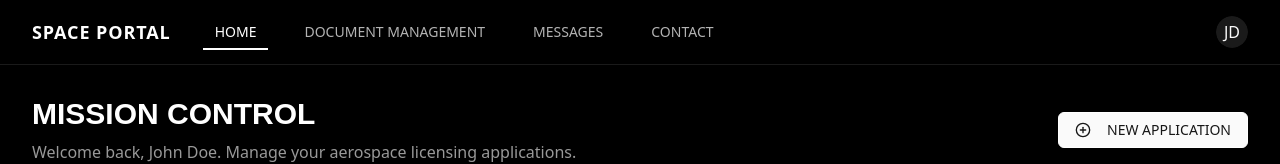
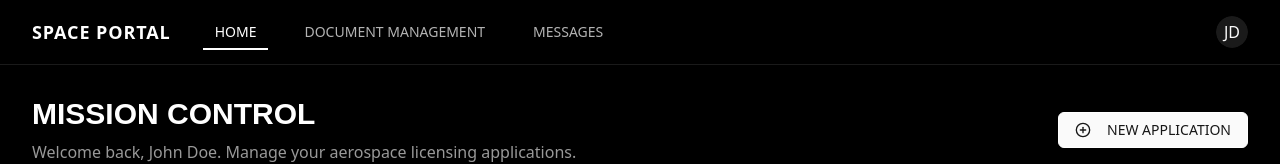
Before and after one commit to rohansat/spli, a Next.js app in the folder space-portal/: page /dashboard in a window 1280 px wide. Shown: the top 164 px of the page. Built offline with nearby package versions, Linux system fonts and the light colour scheme; a web font is replaced by a local one.

Commit message:
feat: remove CONTACT link from navigation bar

```diff
--- a/space-portal/src/components/layout/Navbar.tsx
+++ b/space-portal/src/components/layout/Navbar.tsx
@@ -37,9 +37,6 @@ export function Navbar({ userInitials = 'U', userImage }: NavbarProps) {
             </NavLink>
             <NavLink href="/messages" isActive={pathname.startsWith('/messages')}>
               MESSAGES
-            </NavLink>
-            <NavLink href="/contact" isActive={pathname === '/contact'}>
-              CONTACT
             </NavLink>
           </div>
         </div>
```
